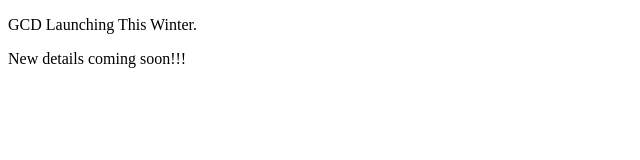
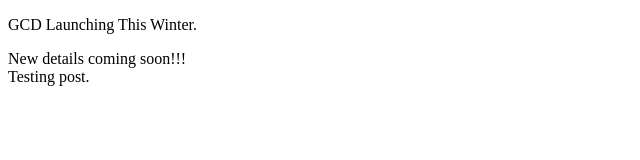
Before and after one commit to mkberg0917/gcd, a plain HTML site: page index.htm in a window 1280 px wide. Shown: the whole page, without its empty margins (0-640 px from the left). Drawn offline with Linux system fonts and the light colour scheme.

Commit message:
testing post

```diff
--- a/index.htm
+++ b/index.htm
@@ -7,5 +7,6 @@
 <body>
     <p>GCD Launching This Winter.</p>
     <section id="wrapper">New details coming soon!!!</section>
+    <section id="content">Testing post.</section>
 </body>
 </html>
```
